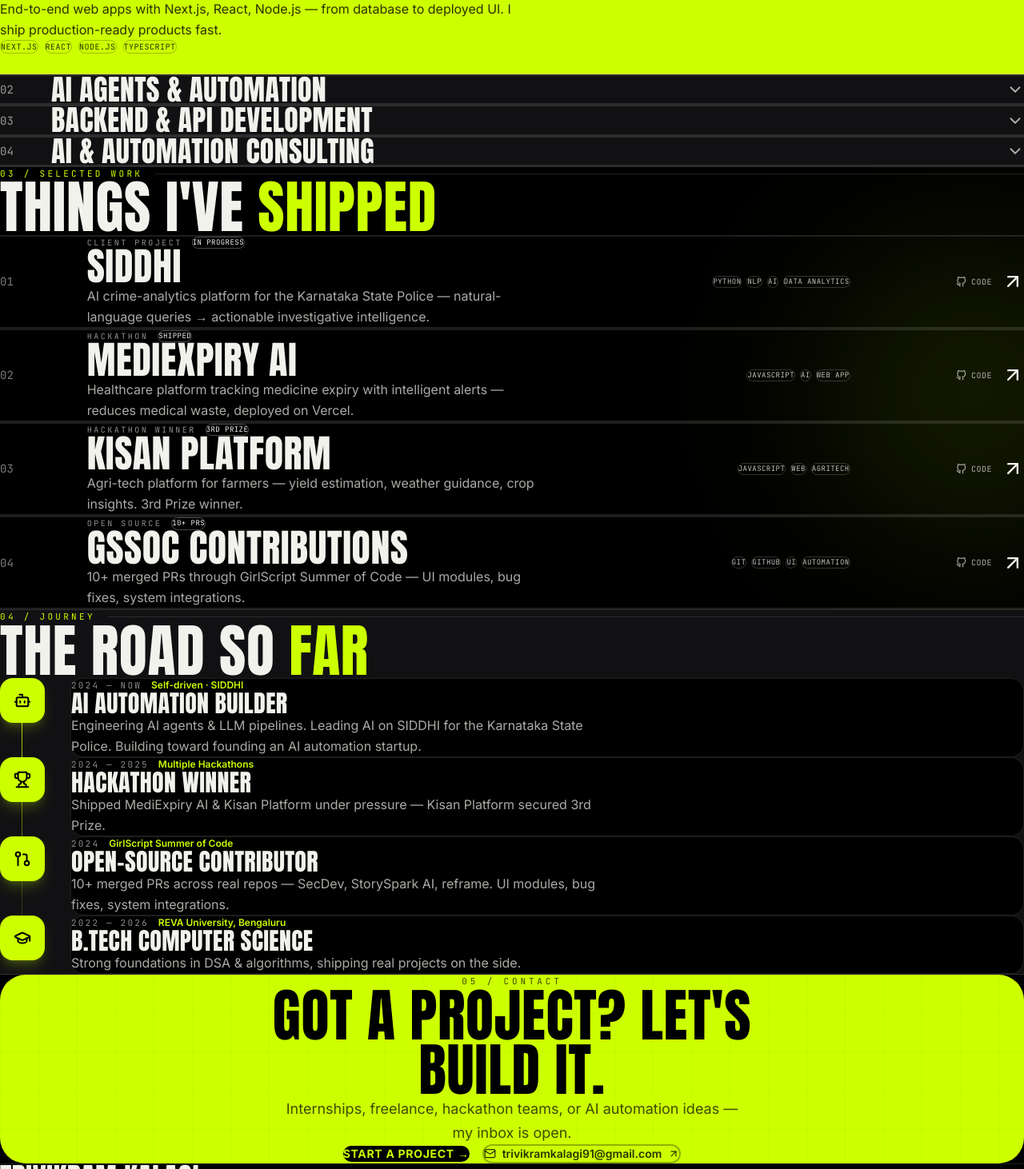
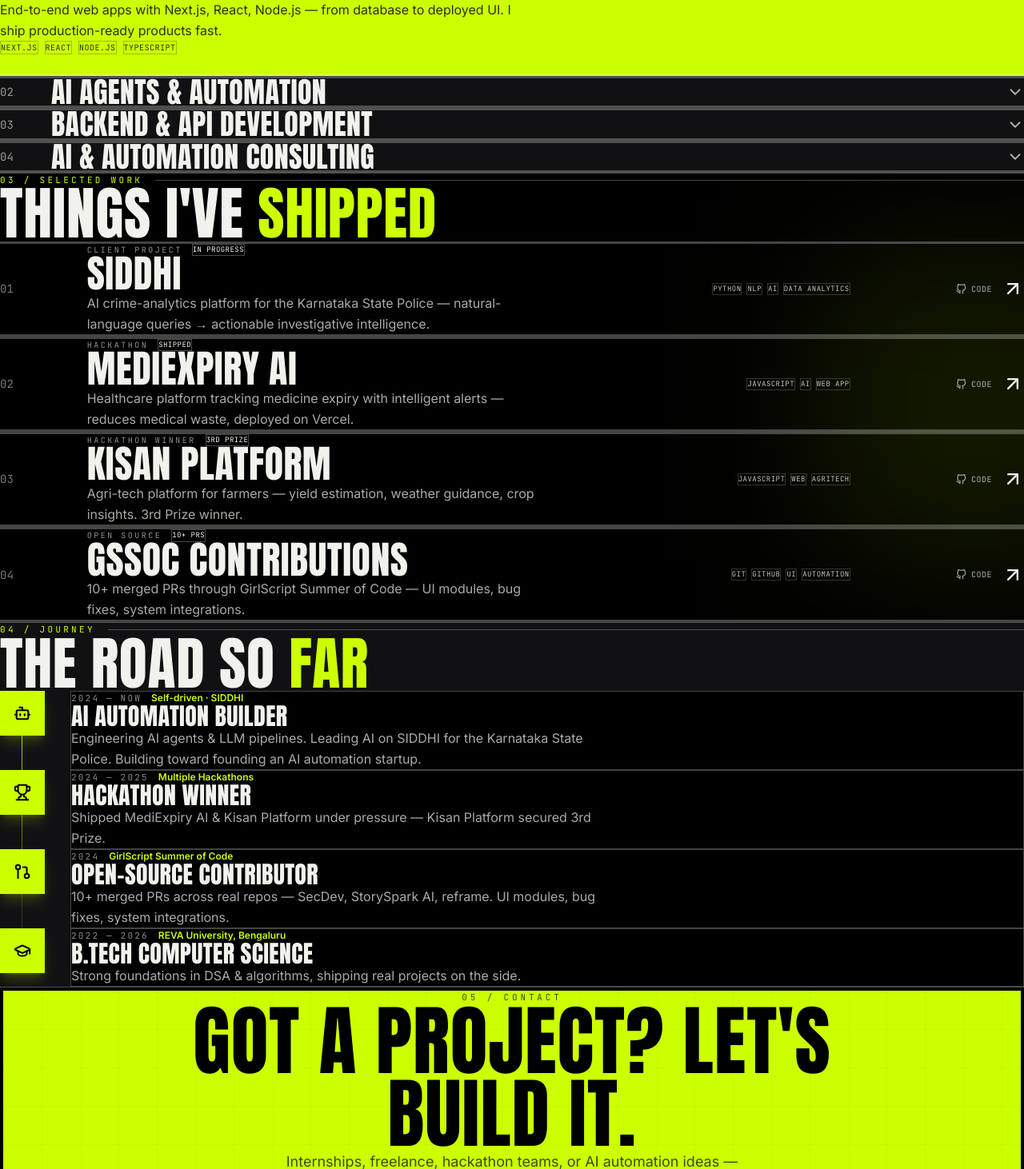
Before and after one commit to trivikramkalagi91-commits/My_Portfolio, a Next.js app: page / in a window 1280 px wide. Shown: the part 1308-2770 px from the top of the page at 80% size. Built offline with nearby package versions, Linux system fonts and the light colour scheme.

Commit message:
Brutalist square corners everywhere, thicker brighter row borders, redesigned contact CTA (square + thick border + offset shadow)

```diff
--- a/src/app/globals.css
+++ b/src/app/globals.css
@@ -4,7 +4,7 @@
   --color-ink: #f2f2ed;
   --color-muted: #8a8a85;
   --color-lime: #ccff00;
-  --color-line: rgba(242, 242, 237, 0.12);
+  --color-line: rgba(242, 242, 237, 0.28);
   --color-panel: #111113;
   --font-display: var(--font-display), "Arial Narrow", sans-serif;
   --font-sans: var(--font-sans), system-ui, sans-serif;
@@ -154,9 +154,13 @@ body {
 /* Zebra striping for clear row separation */
 .acc-row:nth-child(even) { background: rgba(255, 255, 255, 0.03); }
 .proj-row:nth-child(even) { background: rgba(255, 255, 255, 0.03); }
-.acc-row { border-top-width: 2px; }
-.proj-row { border-top-width: 2px; }
-.acc-row:last-child, .proj-row:last-child { border-bottom-width: 2px; }
+.acc-row { border-top-width: 3px; }
+.proj-row { border-top-width: 3px; }
+.acc-row:last-child, .proj-row:last-child { border-bottom-width: 3px; }
+
+/* Brutalist: sharp square corners everywhere except cursor/orbs */
+* { border-radius: 0 !important; }
+.cursor-dot, .cursor-ring, .orb { border-radius: 9999px !important; }
 
 /* ---------- Floating code window ---------- */
 .code-window {
--- a/src/components/sections/ContactSection.tsx
+++ b/src/components/sections/ContactSection.tsx
@@ -23,7 +23,7 @@ export default function ContactSection({ onContactClick }: ContactSectionProps)
     <section className="relative w-full bg-black py-24 md:py-36 overflow-hidden">
       <div className="max-w-7xl mx-auto px-6 md:px-10">
         <FadeIn delay={0} y={20}>
-          <div className="relative bg-lime text-black rounded-[32px] px-8 py-20 md:px-20 md:py-28 overflow-hidden">
+          <div className="relative bg-lime text-black border-4 border-black px-8 py-20 md:px-20 md:py-28 overflow-hidden shadow-[12px_12px_0_0_#000]">
             <div
               className="absolute inset-0 opacity-30"
               style={{
@@ -36,7 +36,7 @@ export default function ContactSection({ onContactClick }: ContactSectionProps)
               <span className="font-mono text-[11px] uppercase tracking-[0.35em] text-black/70 mb-8 block">
                 05 / Contact
               </span>
-              <h2 className="display text-4xl sm:text-5xl lg:text-6xl xl:text-7xl max-w-3xl mx-auto leading-[1]">
+              <h2 className="display text-5xl sm:text-6xl lg:text-7xl xl:text-8xl max-w-4xl mx-auto leading-[0.95]">
                 Got a project? Let&apos;s build it.
               </h2>
               <p className="mt-8 max-w-xl mx-auto text-black/70 text-base sm:text-lg leading-relaxed">
@@ -45,7 +45,7 @@ export default function ContactSection({ onContactClick }: ContactSectionProps)
               <div className="mt-12 flex flex-col sm:flex-row items-center gap-4">
                 <button
                   onClick={fire}
-                  className="bg-black text-lime rounded-full px-8 py-4 text-sm font-bold uppercase tracking-wider cursor-pointer inline-flex items-center gap-2 hover:scale-105 transition-transform shadow-xl"
+                  className="bg-black text-lime border-4 border-black px-8 py-4 text-sm font-bold uppercase tracking-wider cursor-pointer inline-flex items-center gap-2 hover:bg-lime hover:text-black transition-colors"
                 >
                   Start a project →
                 </button>
```
